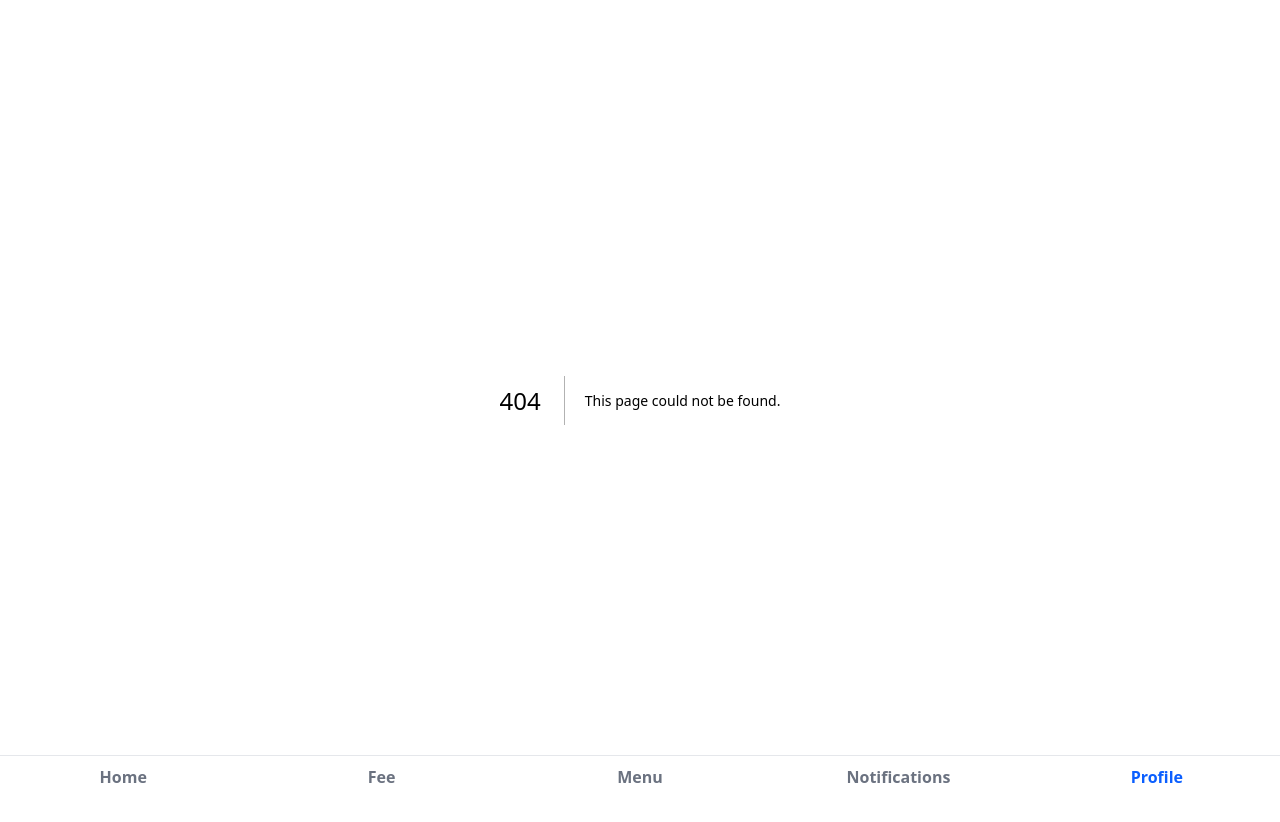
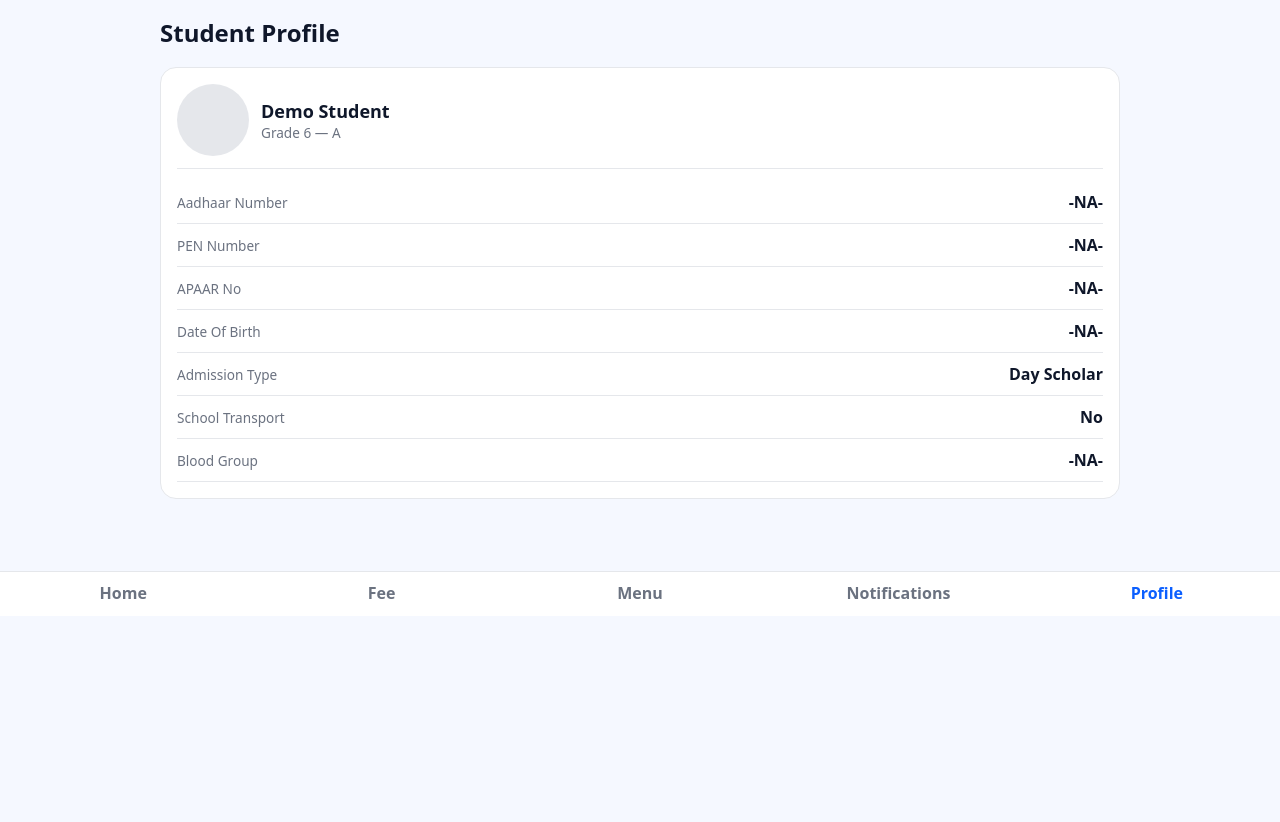
Before and after one commit to warangalonepoint/schoolv2, a Next.js app: page /profile in a window 1280 px wide. Before the commit this address had no page. Shown: the top 822 px of the page. After the commit the page ends 800 px from the top, so only its background shows below. Built offline with nearby package versions, Linux system fonts and the light colour scheme; no server answers; the database is empty.

Commit message:
Create page.jsx

```diff
--- /dev/null
+++ b/app/profile/page.jsx
@@ -0,0 +1,38 @@
+"use client";
+import { useEffect, useState } from "react";
+import { getStudentForDemo } from "@/lib/supabase";
+
+export default function ProfilePage() {
+  const [s, setS] = useState(null);
+  useEffect(() => { (async () => setS(await getStudentForDemo()))(); }, []);
+
+  const row = (k, v) => (
+    <div className="row" style={{ justifyContent:"space-between", padding:"10px 0", borderBottom:"1px solid var(--border)" }}>
+      <div className="small">{k}</div><div><b>{v || "-NA-"}</b></div>
+    </div>
+  );
+
+  return (
+    <div style={{ paddingTop: 16 }}>
+      <h2>Student Profile</h2>
+      <div style={{ height: 10 }} />
+      <div className="card" style={{ padding: 16 }}>
+        <div className="row" style={{ gap:12, alignItems:"center" }}>
+          <div style={{ width:72, height:72, borderRadius:999, background:"#e5e7eb" }} />
+          <div>
+            <div style={{ fontWeight: 800, fontSize: 18 }}>{s?.name || "Demo Student"}</div>
+            <div className="small">{s?.class || "Grade 6"} — {s?.section || "A"}</div>
+          </div>
+        </div>
+        <hr />
+        {row("Aadhaar Number", s?.aadhaar)}
+        {row("PEN Number", s?.pen)}
+        {row("APAAR No", s?.apaar)}
+        {row("Date Of Birth", s?.dob)}
+        {row("Admission Type", s?.admission_type || "Day Scholar")}
+        {row("School Transport", s?.transport || "No")}
+        {row("Blood Group", s?.blood_group)}
+      </div>
+    </div>
+  );
+}
```
